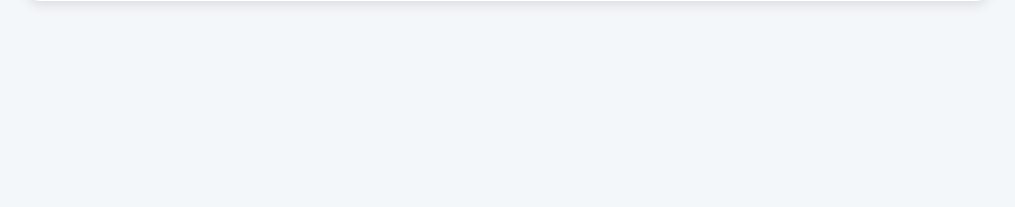
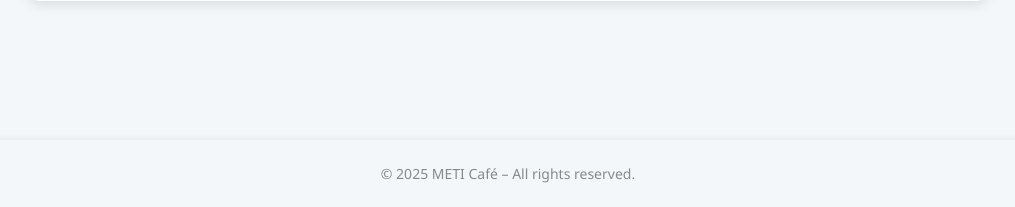
Before and after one commit to Ahmed1208/METI-Host, a Flask app: page / in a window 1280 px wide. Shown: the part 593-800 px from the top of the page, without its empty margins (132-1147 px from the left). Run offline with Flask 3, Linux system fonts and the light colour scheme; data that the repository does not hold is empty.

Commit message:
add new footer

```diff
--- a/templates/index.html
+++ b/templates/index.html
@@ -80,6 +80,19 @@
             color: blue;
             font-weight: bold;
         }
+
+        .footer {
+    position: fixed;
+    bottom: 0;
+    left: 0;
+    width: 100%;
+    text-align: center;
+    font-size: 14px;
+    color: #888;
+    background-color: #f4f7fa;
+    padding: 10px 0;
+    box-shadow: 0 -2px 6px rgba(0, 0, 0, 0.05);
+}
     </style>
 
     <script>
@@ -189,5 +202,10 @@
         </div>
     </div>
 
+
+<footer class="footer">
+    <p>&copy; 2025 METI Café – All rights reserved.</p>
+</footer>
+
 </body>
 </html>
```
